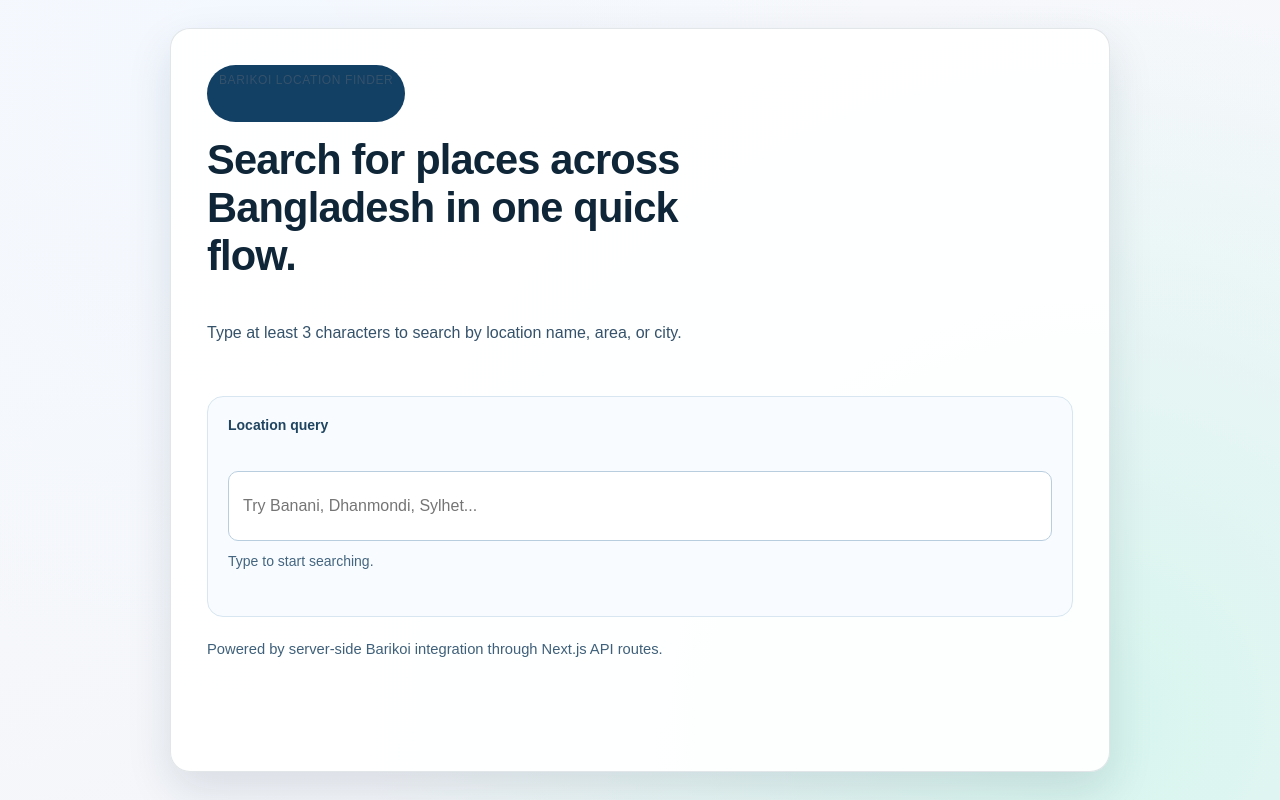
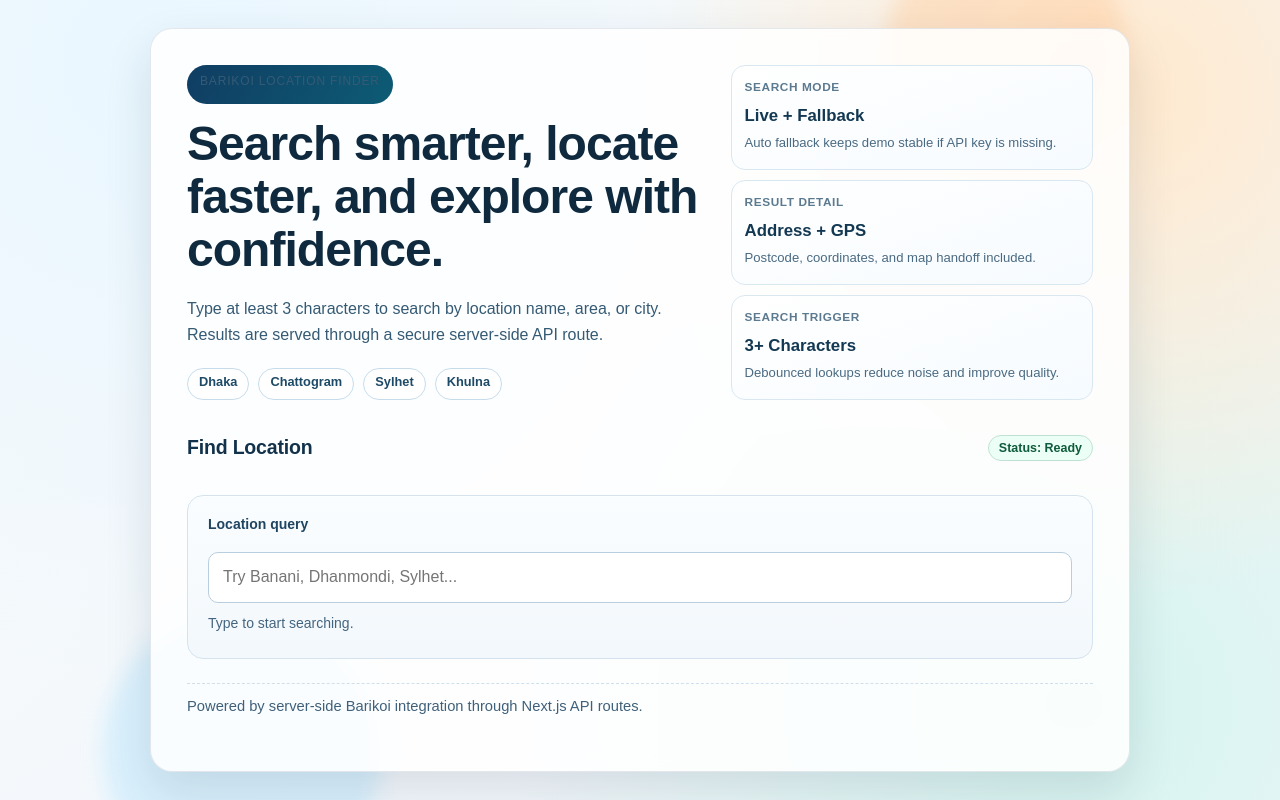
Before and after one commit to Atik1000/barikoi-location-finder, a Next.js app: page / in a window 1280 px wide. Built offline with nearby package versions, Linux system fonts and the light colour scheme.

Commit message:
feat: redesign search UI with richer visual layout

```diff
--- a/src/app/page.module.css
+++ b/src/app/page.module.css
@@ -3,60 +3,173 @@
   display: flex;
   justify-content: center;
   padding: 28px;
+  position: relative;
+  overflow: hidden;
   background:
-    radial-gradient(circle at 20% 10%, #f3f8ff 0%, transparent 50%),
-    radial-gradient(circle at 85% 90%, #d7f5ee 0%, transparent 55%),
-    linear-gradient(160deg, #f7f9fc 0%, #f3f5f9 100%);
+    radial-gradient(circle at 12% 8%, #e9f7ff 0%, transparent 46%),
+    radial-gradient(circle at 88% 12%, #ffe9ce 0%, transparent 38%),
+    radial-gradient(circle at 84% 88%, #d5f4ef 0%, transparent 44%),
+    linear-gradient(140deg, #f6fafc 0%, #f2f6fb 100%);
+}
+
+.page::before,
+.page::after {
+  content: "";
+  position: absolute;
+  z-index: 0;
+  border-radius: 999px;
+  filter: blur(10px);
+}
+
+.page::before {
+  width: 240px;
+  height: 240px;
+  top: -70px;
+  right: 12%;
+  background: rgba(255, 201, 151, 0.38);
+}
+
+.page::after {
+  width: 280px;
+  height: 280px;
+  bottom: -90px;
+  left: 8%;
+  background: rgba(155, 221, 255, 0.3);
 }
 
 .main {
+  position: relative;
+  z-index: 1;
   width: 100%;
-  max-width: 940px;
+  max-width: 980px;
   display: grid;
   gap: 24px;
-  background: rgba(255, 255, 255, 0.92);
-  border: 1px solid rgba(18, 48, 71, 0.12);
-  border-radius: 20px;
-  box-shadow: 0 18px 45px rgba(18, 44, 68, 0.12);
+  background: rgba(255, 255, 255, 0.86);
+  backdrop-filter: blur(7px);
+  border: 1px solid rgba(19, 52, 77, 0.11);
+  border-radius: 22px;
+  box-shadow: 0 20px 48px rgba(20, 44, 63, 0.12);
   padding: 36px;
+  animation: fadeUp 0.55s ease-out;
 }
 
 .hero {
+  display: grid;
+  grid-template-columns: 1.45fr 1fr;
+  gap: 18px;
+}
+
+.heroContent {
   display: grid;
   gap: 14px;
 }
 
 .badge {
   width: fit-content;
-  background: #123f64;
+  background: linear-gradient(120deg, #103d63 0%, #0d5b74 100%);
   color: #f8fcff;
   border-radius: 999px;
-  padding: 6px 12px;
+  padding: 7px 13px;
   font-size: 12px;
-  letter-spacing: 0.05em;
+  letter-spacing: 0.07em;
   text-transform: uppercase;
 }
 
 .hero h1 {
-  font-size: clamp(1.7rem, 4vw, 2.6rem);
+  font-size: clamp(1.9rem, 4.2vw, 3rem);
   letter-spacing: -0.02em;
-  color: #0f2638;
-  max-width: 22ch;
+  color: #0f2a3e;
+  max-width: 20ch;
+  line-height: 1.1;
 }
 
 .hero p {
-  max-width: 60ch;
-  line-height: 1.6;
-  color: #35526b;
+  max-width: 62ch;
+  line-height: 1.65;
+  color: #355a74;
+}
+
+.shortcutRow {
+  display: flex;
+  flex-wrap: wrap;
+  gap: 9px;
+}
+
+.shortcutChip {
+  border: 1px solid #c6dceb;
+  background: #ffffff;
+  color: #1d4a67;
+  border-radius: 999px;
+  padding: 5px 11px;
+  font-size: 0.8rem;
+  font-weight: 600;
+}
+
+.heroStats {
+  display: grid;
+  gap: 10px;
+}
+
+.statCard {
+  border: 1px solid #d9e7f1;
+  background: linear-gradient(160deg, #ffffff 0%, #f6fbff 100%);
+  border-radius: 14px;
+  padding: 12px 13px;
+  display: grid;
+  gap: 3px;
+  animation: fadeUp 0.55s ease-out;
+}
+
+.statCard p {
+  font-size: 0.74rem;
+  font-weight: 700;
+  text-transform: uppercase;
+  letter-spacing: 0.05em;
+  color: #5b7a90;
+}
+
+.statCard h3 {
+  font-size: 1.05rem;
+  color: #133852;
+}
+
+.statCard span {
+  font-size: 0.82rem;
+  color: #4a6a82;
+  line-height: 1.4;
+}
+
+.panelHeader {
+  display: flex;
+  align-items: center;
+  justify-content: space-between;
+  gap: 10px;
+}
+
+.panelHeader h2 {
+  font-size: 1.22rem;
+  color: #12324b;
+  letter-spacing: -0.01em;
+}
+
+.liveDot {
+  border: 1px solid #bfe1d3;
+  color: #0f5b3d;
+  background: #ecfff6;
+  border-radius: 999px;
+  padding: 5px 10px;
+  font-size: 0.78rem;
+  font-weight: 600;
 }
 
 .searchPanel {
   display: grid;
   gap: 12px;
   border-radius: 16px;
-  border: 1px solid #d7e6f0;
-  background: #f8fbff;
+  border: 1px solid #d4e3ee;
+  background: linear-gradient(180deg, #fafdff 0%, #f3f8fc 100%);
   padding: 20px;
+  box-shadow: inset 0 1px 0 rgba(255, 255, 255, 0.55);
 }
 
 .searchPanel :global(label) {
@@ -95,6 +208,12 @@
   border-radius: 12px;
   padding: 12px 14px;
   background: #fff;
+  transition: transform 0.2s ease, box-shadow 0.2s ease;
+}
+
+.searchPanel :global(.results li:hover) {
+  transform: translateY(-2px);
+  box-shadow: 0 10px 18px rgba(21, 60, 92, 0.08);
 }
 
 .searchPanel :global(.results h3) {
@@ -154,6 +273,8 @@
 .footerNote {
   color: #3f607a;
   font-size: 0.92rem;
+  border-top: 1px dashed #cfe0ec;
+  padding-top: 14px;
 }
 
 @media (max-width: 720px) {
@@ -165,4 +286,25 @@
     padding: 20px;
     border-radius: 14px;
   }
+
+  .hero {
+    grid-template-columns: 1fr;
+  }
+
+  .panelHeader {
+    align-items: flex-start;
+    flex-direction: column;
+  }
 }
+
+@keyframes fadeUp {
+  from {
+    opacity: 0;
+    transform: translateY(12px);
+  }
+
+  to {
+    opacity: 1;
+    transform: translateY(0);
+  }
+}
--- a/src/app/page.tsx
+++ b/src/app/page.tsx
@@ -86,12 +86,46 @@ export default function Home() {
   return (
     <div className={styles.page}>
       <main className={styles.main}>
-        <div className={styles.hero}>
-          <p className={styles.badge}>Barikoi Location Finder</p>
-          <h1>Search for places across Bangladesh in one quick flow.</h1>
-          <p>
-            Type at least 3 characters to search by location name, area, or city.
-          </p>
+        <section className={styles.hero}>
+          <div className={styles.heroContent}>
+            <p className={styles.badge}>Barikoi Location Finder</p>
+            <h1>Search smarter, locate faster, and explore with confidence.</h1>
+            <p>
+              Type at least 3 characters to search by location name, area, or city. Results are
+              served through a secure server-side API route.
+            </p>
+            <div className={styles.shortcutRow}>
+              <span className={styles.shortcutChip}>Dhaka</span>
+              <span className={styles.shortcutChip}>Chattogram</span>
+              <span className={styles.shortcutChip}>Sylhet</span>
+              <span className={styles.shortcutChip}>Khulna</span>
+            </div>
+          </div>
+
+          <div className={styles.heroStats}>
+            <article className={styles.statCard}>
+              <p>Search Mode</p>
+              <h3>Live + Fallback</h3>
+              <span>Auto fallback keeps demo stable if API key is missing.</span>
+            </article>
+
+            <article className={styles.statCard}>
+              <p>Result Detail</p>
+              <h3>Address + GPS</h3>
+              <span>Postcode, coordinates, and map handoff included.</span>
+            </article>
+
+            <article className={styles.statCard}>
+              <p>Search Trigger</p>
+              <h3>3+ Characters</h3>
+              <span>Debounced lookups reduce noise and improve quality.</span>
+            </article>
+          </div>
+        </section>
+
+        <div className={styles.panelHeader}>
+          <h2>Find Location</h2>
+          <span className={styles.liveDot}>Status: Ready</span>
         </div>
 
         <section className={styles.searchPanel}>
```
